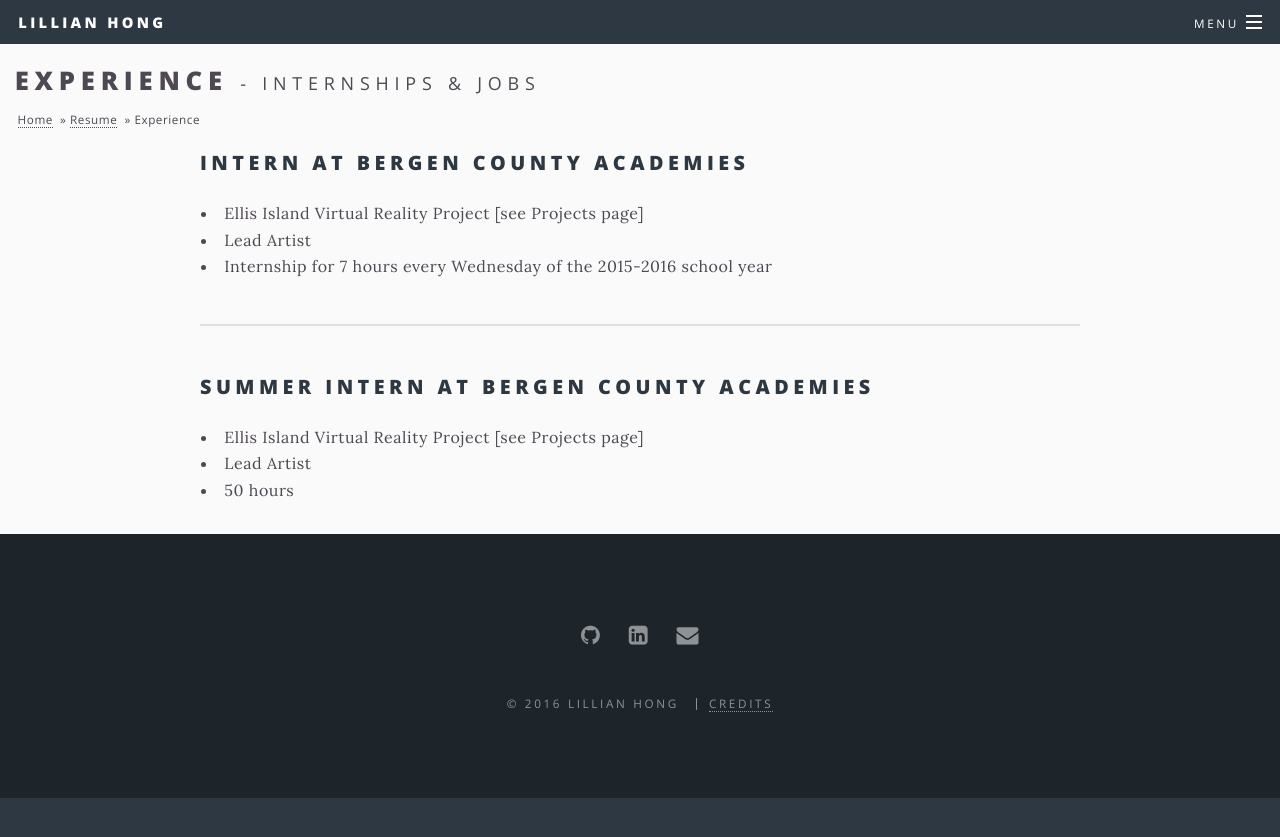
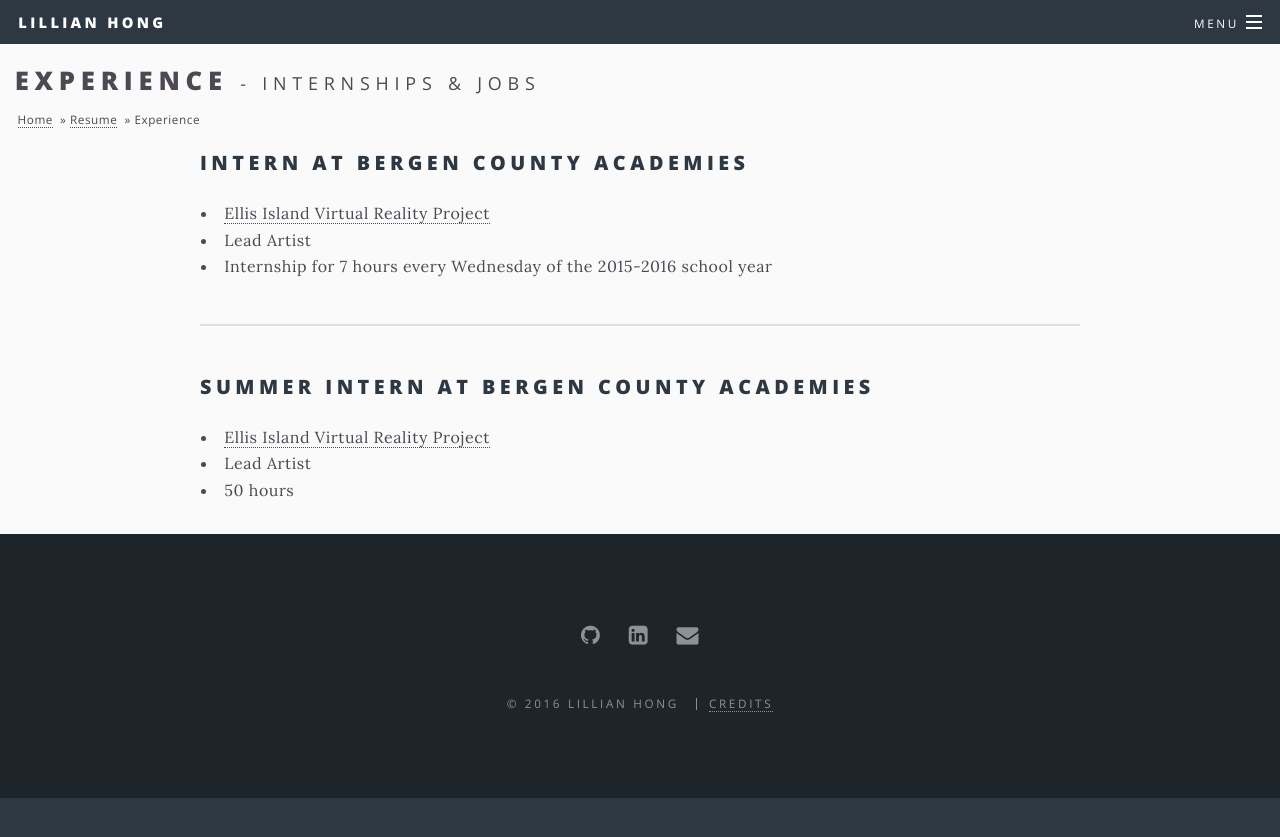
Before and after one commit to lillianhong/lillianhong.github.io, a Jekyll site: the page built from _posts/2016-01-04-experience.html, in a window 1280 px wide. Shown: the top 837 px of the page. Built offline with Jekyll 4.4.1, drawn with Linux system fonts in a browser that asks for light colours.

Commit message:
project page link

```diff
--- a/_posts/2016-01-04-experience.html
+++ b/_posts/2016-01-04-experience.html
@@ -9,7 +9,7 @@ tags: featured
 
 <h2>Intern at Bergen County Academies</h2>
 <ul>
-<li>Ellis Island Virtual Reality Project [see Projects page]</li>
+<li><a href="http://lillianhong.github.io/projects/">Ellis Island Virtual Reality Project</a></li>
 <li>Lead Artist</li>
 <li>Internship for 7 hours every Wednesday of the 2015-2016 school year</li>
 </ul>
@@ -18,7 +18,7 @@ tags: featured
 
 <h2>Summer Intern at Bergen County Academies</h2>
 <ul>
-<li>Ellis Island Virtual Reality Project [see Projects page]</li>
+<li><a href="http://lillianhong.github.io/projects/">Ellis Island Virtual Reality Project</a></li>
 <li>Lead Artist</li>
 <li>50 hours</li>
 </ul>
```
